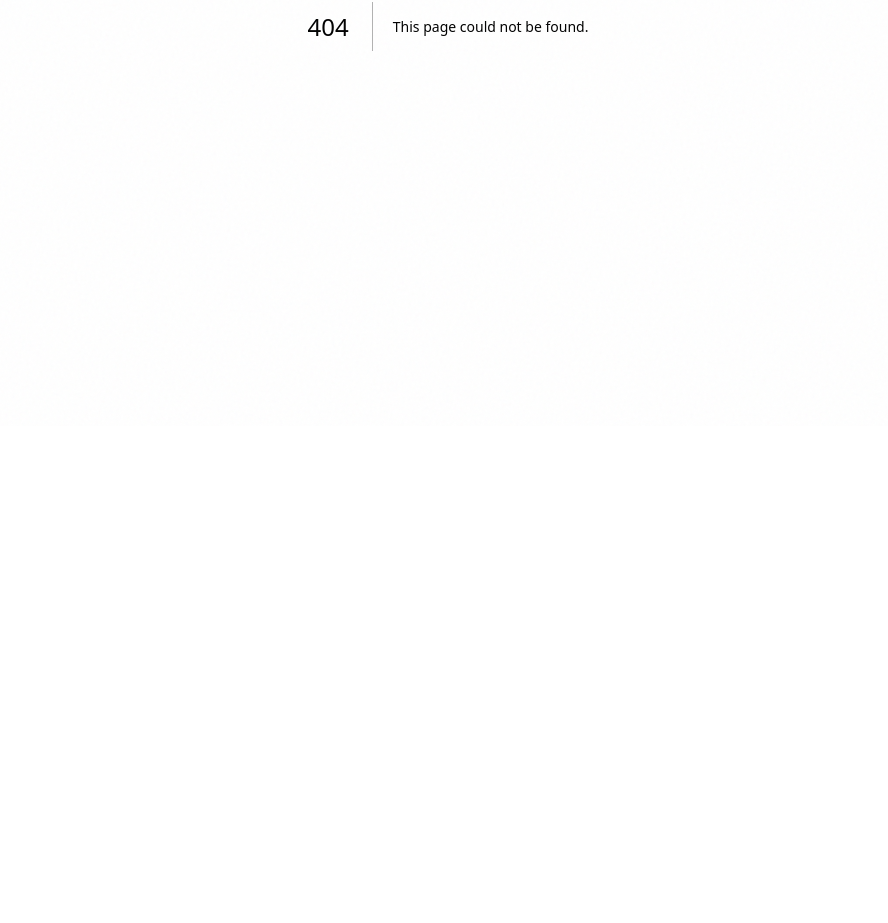
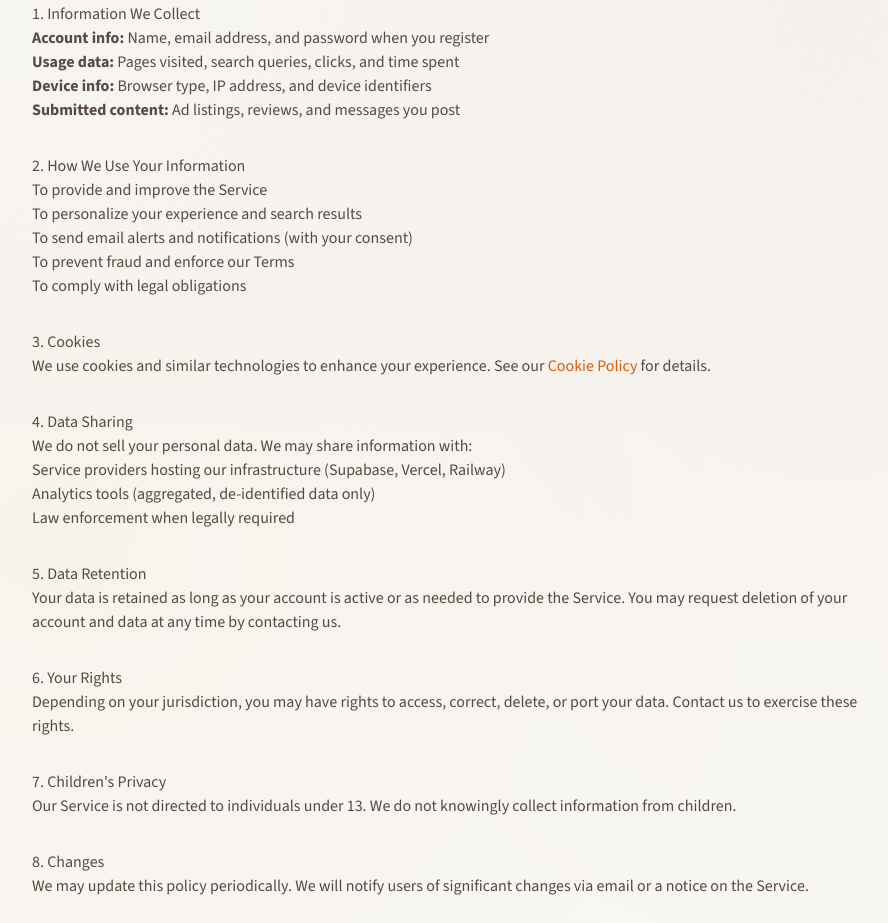
Before and after one commit to papajo/AdConsolidator, a Next.js app: page /legal/privacy in a window 1280 px wide. Before the commit this address had no page. Shown: the part 374-1297 px from the top of the page, without its empty margins (192-1080 px from the left). Before the commit the page ends 800 px from the top, so only its background shows below. Built offline with nearby package versions, Linux system fonts and the light colour scheme.

Commit message:
Add src/pages/legal/privacy.js

```diff
--- /dev/null
+++ b/src/pages/legal/privacy.js
@@ -0,0 +1,89 @@
+import Head from 'next/head';
+import Link from 'next/link';
+import Header from '../../components/Header';
+import Footer from '../../components/Footer';
+
+export default function Privacy() {
+  return (
+    <>
+      <Head>
+        <title>Privacy Policy | XYZT Ad Consolidator</title>
+        <meta name="viewport" content="width=device-width, initial-scale=1" />
+      </Head>
+
+      <div className="min-h-screen flex flex-col">
+        <Header onSearch={() => {}} onCategoryChange={() => {}} activeCategory="All" />
+
+        <main className="flex-1 max-w-4xl mx-auto px-4 sm:px-6 lg:px-8 pt-16 pb-20">
+          <h1 className="font-display text-4xl md:text-5xl text-surface-900 mb-4">Privacy Policy</h1>
+          <p className="text-surface-500 text-sm mb-12">Last updated: May 31, 2026</p>
+
+          <div className="prose-content space-y-8">
+            <section>
+              <h2>1. Information We Collect</h2>
+              <ul>
+                <li><strong>Account info:</strong> Name, email address, and password when you register</li>
+                <li><strong>Usage data:</strong> Pages visited, search queries, clicks, and time spent</li>
+                <li><strong>Device info:</strong> Browser type, IP address, and device identifiers</li>
+                <li><strong>Submitted content:</strong> Ad listings, reviews, and messages you post</li>
+              </ul>
+            </section>
+
+            <section>
+              <h2>2. How We Use Your Information</h2>
+              <ul>
+                <li>To provide and improve the Service</li>
+                <li>To personalize your experience and search results</li>
+                <li>To send email alerts and notifications (with your consent)</li>
+                <li>To prevent fraud and enforce our Terms</li>
+                <li>To comply with legal obligations</li>
+              </ul>
+            </section>
+
+            <section>
+              <h2>3. Cookies</h2>
+              <p>We use cookies and similar technologies to enhance your experience. See our <Link href="/legal/cookies" className="text-brand-600 hover:text-brand-700">Cookie Policy</Link> for details.</p>
+            </section>
+
+            <section>
+              <h2>4. Data Sharing</h2>
+              <p>We do not sell your personal data. We may share information with:</p>
+              <ul>
+                <li>Service providers hosting our infrastructure (Supabase, Vercel, Railway)</li>
+                <li>Analytics tools (aggregated, de-identified data only)</li>
+                <li>Law enforcement when legally required</li>
+              </ul>
+            </section>
+
+            <section>
+              <h2>5. Data Retention</h2>
+              <p>Your data is retained as long as your account is active or as needed to provide the Service. You may request deletion of your account and data at any time by contacting us.</p>
+            </section>
+
+            <section>
+              <h2>6. Your Rights</h2>
+              <p>Depending on your jurisdiction, you may have rights to access, correct, delete, or port your data. Contact us to exercise these rights.</p>
+            </section>
+
+            <section>
+              <h2>7. Children's Privacy</h2>
+              <p>Our Service is not directed to individuals under 13. We do not knowingly collect information from children.</p>
+            </section>
+
+            <section>
+              <h2>8. Changes</h2>
+              <p>We may update this policy periodically. We will notify users of significant changes via email or a notice on the Service.</p>
+            </section>
+
+            <section>
+              <h2>9. Contact</h2>
+              <p>For privacy-related inquiries, please <Link href="/contact" className="text-brand-600 hover:text-brand-700">contact us</Link>.</p>
+            </section>
+          </div>
+        </main>
+
+        <Footer />
+      </div>
+    </>
+  );
+}
```
